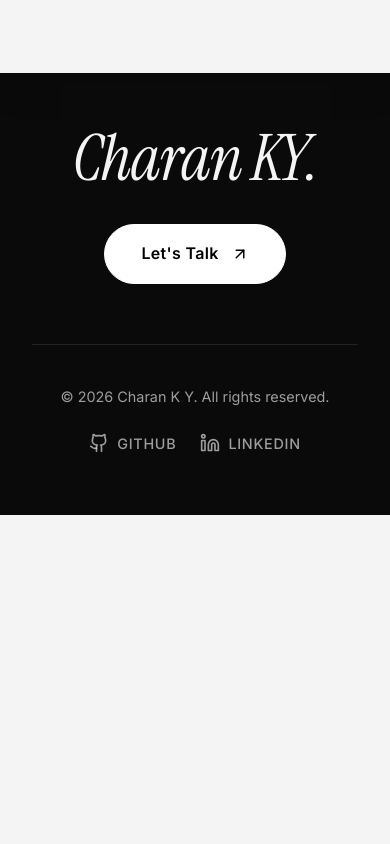
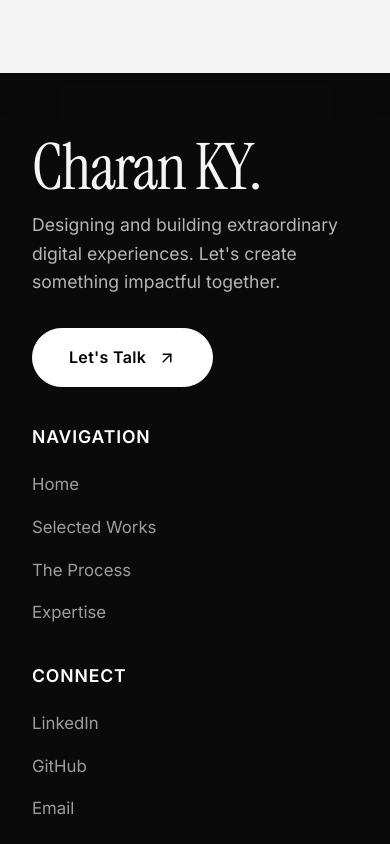
Before and after one commit to Charan-2004/Portfolio1, a React (Vite) app: page / in a window 390 px wide. Shown: the part 9260-10104 px from the top of the page. Before the commit the page ends 9775 px from the top, so only its background shows below. Built offline with nearby package versions, Linux system fonts and the light colour scheme.

Commit message:
feat: enhance animations and restructure footer

```diff
--- a/src/App.tsx
+++ b/src/App.tsx
@@ -233,10 +233,10 @@ function App() {
                   href={project.link} target="_blank" rel="noreferrer"
                   key={index}
                   className="project-card"
-                  initial={{ opacity: 0, y: 50 }}
-                  whileInView={{ opacity: 1, y: 0 }}
+                  initial={{ opacity: 0, y: 50, scale: 0.95 }}
+                  whileInView={{ opacity: 1, y: 0, scale: 1 }}
                   viewport={{ once: true, margin: "-100px" }}
-                  transition={{ duration: 0.6, delay: index * 0.1 }}
+                  transition={{ duration: 0.8, delay: index * 0.1, type: "spring", damping: 20 }}
                 >
                   <div className="project-img" style={{ overflow: 'hidden' }}>
                     <motion.img
@@ -397,11 +397,34 @@ function App() {
       {/* Sticky Reveal Footer */}
       <footer className="footer-wrapper">
         <div className="footer-content">
-          <h2 className="footer-massive-text">Charan KY.</h2>
+          <div className="footer-grid">
+            <div className="footer-brand">
+              <h2 style={{ fontFamily: 'var(--font-display)', fontSize: '4rem', marginBottom: '8px' }}>Charan KY.</h2>
+              <p>Designing and building extraordinary digital experiences. Let's create something impactful together.</p>
+              <MagneticButton href="mailto:kycharan3@gmail.com" className="btn-primary btn-white" style={{ padding: '16px 36px' }}>
+                Let's Talk <ArrowUpRight size={18} />
+              </MagneticButton>
+            </div>
 
-          <MagneticButton href="mailto:kycharan3@gmail.com" className="btn-primary btn-white">
-            Let's Talk <ArrowUpRight size={18} />
-          </MagneticButton>
+            <div className="footer-col">
+              <h3>Navigation</h3>
+              <ul>
+                <li><a href="#" className="footer-link">Home</a></li>
+                <li><a href="#work" className="footer-link">Selected Works</a></li>
+                <li><a href="#process" className="footer-link">The Process</a></li>
+                <li><a href="#skills" className="footer-link">Expertise</a></li>
+              </ul>
+            </div>
+
+            <div className="footer-col">
+              <h3>Connect</h3>
+              <ul>
+                <li><a href="https://www.linkedin.com/in/charan-ky-349a83249/" target="_blank" rel="noreferrer" className="footer-link">LinkedIn</a></li>
+                <li><a href="https://github.com/Charan-2004" target="_blank" rel="noreferrer" className="footer-link">GitHub</a></li>
+                <li><a href="mailto:kycharan3@gmail.com" className="footer-link">Email</a></li>
+              </ul>
+            </div>
+          </div>
 
           <div className="footer-bottom">
             <p>&copy; {new Date().getFullYear()} Charan K Y. All rights reserved.</p>
--- a/src/index.css
+++ b/src/index.css
@@ -205,11 +205,12 @@ header {
   background: var(--surface);
   border: 1px solid var(--border);
   padding: 24px;
-  transition: transform 0.4s ease, box-shadow 0.4s ease;
+  transition: transform 0.6s cubic-bezier(0.16, 1, 0.3, 1), box-shadow 0.6s cubic-bezier(0.16, 1, 0.3, 1), background-color 0.4s ease;
 }
 .project-card:hover {
   transform: translateY(-8px);
   box-shadow: 16px 16px 0px rgba(0, 0, 0, 1);
+  background: #FAFAFA;
 }
 .project-img {
   width: 100%;
@@ -224,7 +225,7 @@ header {
   height: 100%;
   object-fit: cover;
   object-position: top;
-  transition: transform 0.6s ease;
+  transition: transform 1.2s cubic-bezier(0.16, 1, 0.3, 1);
 }
 .project-title {
   font-size: 2.5rem;
@@ -273,7 +274,7 @@ header {
   background: var(--surface);
   border: 1px solid var(--border);
   padding: 32px;
-  transition: all 0.3s ease;
+  transition: all 0.5s cubic-bezier(0.16, 1, 0.3, 1);
 }
 .list-item:hover {
   background: var(--text-primary);
@@ -367,7 +368,7 @@ header {
   bottom: 0;
   left: 0;
   width: 100%;
-  height: 70vh; /* Match this with content-wrapper margin-bottom */
+  height: 70vh;
   background: var(--text-primary);
   color: var(--bg-color);
   z-index: 1;
@@ -381,7 +382,7 @@ header {
   .footer-wrapper {
     position: relative;
     height: auto;
-    min-height: 50vh;
+    min-height: 60vh;
   }
 }
 
@@ -389,18 +390,45 @@ header {
   max-width: 1200px;
   margin: 0 auto;
   width: 100%;
+}
+
+.footer-grid {
+  display: grid;
+  grid-template-columns: 2fr 1fr 1fr;
+  gap: 60px;
+  margin-bottom: 60px;
+}
+.footer-brand p {
+  color: rgba(255,255,255,0.7);
+  max-width: 320px;
+  margin-bottom: 32px;
+  font-size: 1.1rem;
+  line-height: 1.6;
+}
+.footer-col h3 {
+  font-size: 1.1rem;
+  margin-bottom: 24px;
+  font-family: var(--font-main);
+  font-weight: 600;
+  text-transform: uppercase;
+  letter-spacing: 0.05em;
+  color: #FFF;
+}
+.footer-col ul {
+  list-style: none;
   display: flex;
   flex-direction: column;
-  align-items: center;
-  text-align: center;
+  gap: 16px;
 }
-
-.footer-massive-text {
-  font-family: var(--font-display);
-  font-size: clamp(4rem, 15vw, 12rem);
-  line-height: 0.8;
-  margin-bottom: 40px;
-  font-style: italic;
+.footer-link {
+  color: rgba(255,255,255,0.6);
+  transition: color 0.3s ease, transform 0.3s cubic-bezier(0.16, 1, 0.3, 1);
+  display: inline-block;
+  font-size: 1.05rem;
+}
+.footer-link:hover {
+  color: #FFF;
+  transform: translateX(4px);
 }
 
 .footer-bottom {
@@ -412,7 +440,13 @@ header {
   border-top: 1px solid rgba(255,255,255,0.1);
   color: rgba(255,255,255,0.6);
   font-size: 0.9rem;
-  margin-top: 60px;
+}
+
+@media (max-width: 992px) {
+  .footer-grid {
+    grid-template-columns: 1fr;
+    gap: 40px;
+  }
 }
 .footer-socials {
   display: flex;
```
